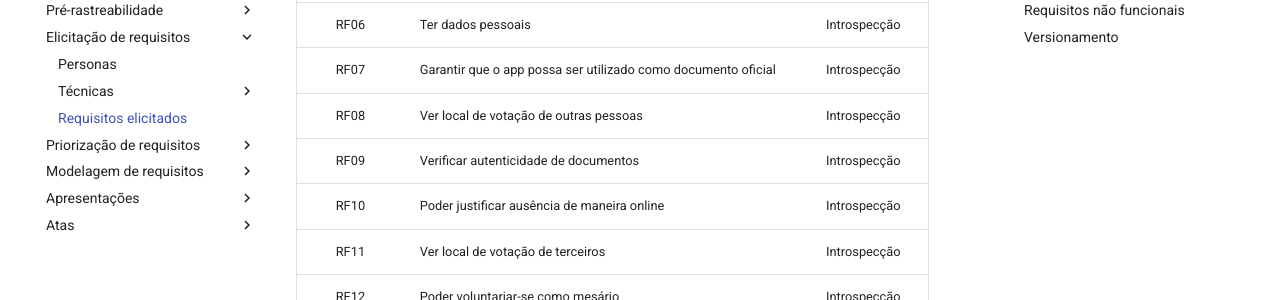
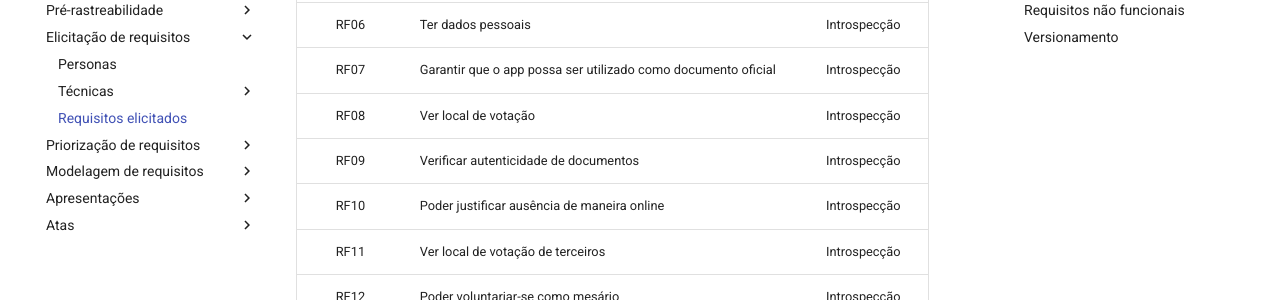
Before and after one commit to gabrielbpn/2020.2-e-Titulo, an MkDocs documentation site: the page built from docs/elicitacao/requisitos.md, in a window 1280 px wide and 1400 px high, scrolled down 492 px. Shown: the part 152-452 px from the top of the window. Built offline with MkDocs 1.6.1 and Material for MkDocs 9.7.7, drawn with Linux system fonts in a browser that asks for light colours; comment, search, counter and statistics services are not loaded; some of the changed text lies outside the part shown.

Commit message:
Correção elicitação de requisitos

```diff
--- a/docs/elicitacao/requisitos.md
+++ b/docs/elicitacao/requisitos.md
@@ -15,7 +15,7 @@ A partir das três técnicas que aplicamos no projeto: Brainstorming, Introspec
 | RF05 | Ter foto para fazer reconhecimento | Introspecção |
 | RF06 | Ter dados pessoais | Introspecção |
 | RF07 | Garantir que o app possa ser utilizado como documento oficial | Introspecção |
-| RF08 | Ver local de votação de outras pessoas | Introspecção |
+| RF08 | Ver local de votação | Introspecção |
 | RF09 | Verificar autenticidade de documentos | Introspecção |
 | RF10 | Poder justificar ausência de maneira online | Introspecção |
 | RF11 | Ver local de votação de terceiros | Introspecção |
```
Also changed, not shown: other parts of docs/elicitacao/requisitos.md (+1 -0 lines).
